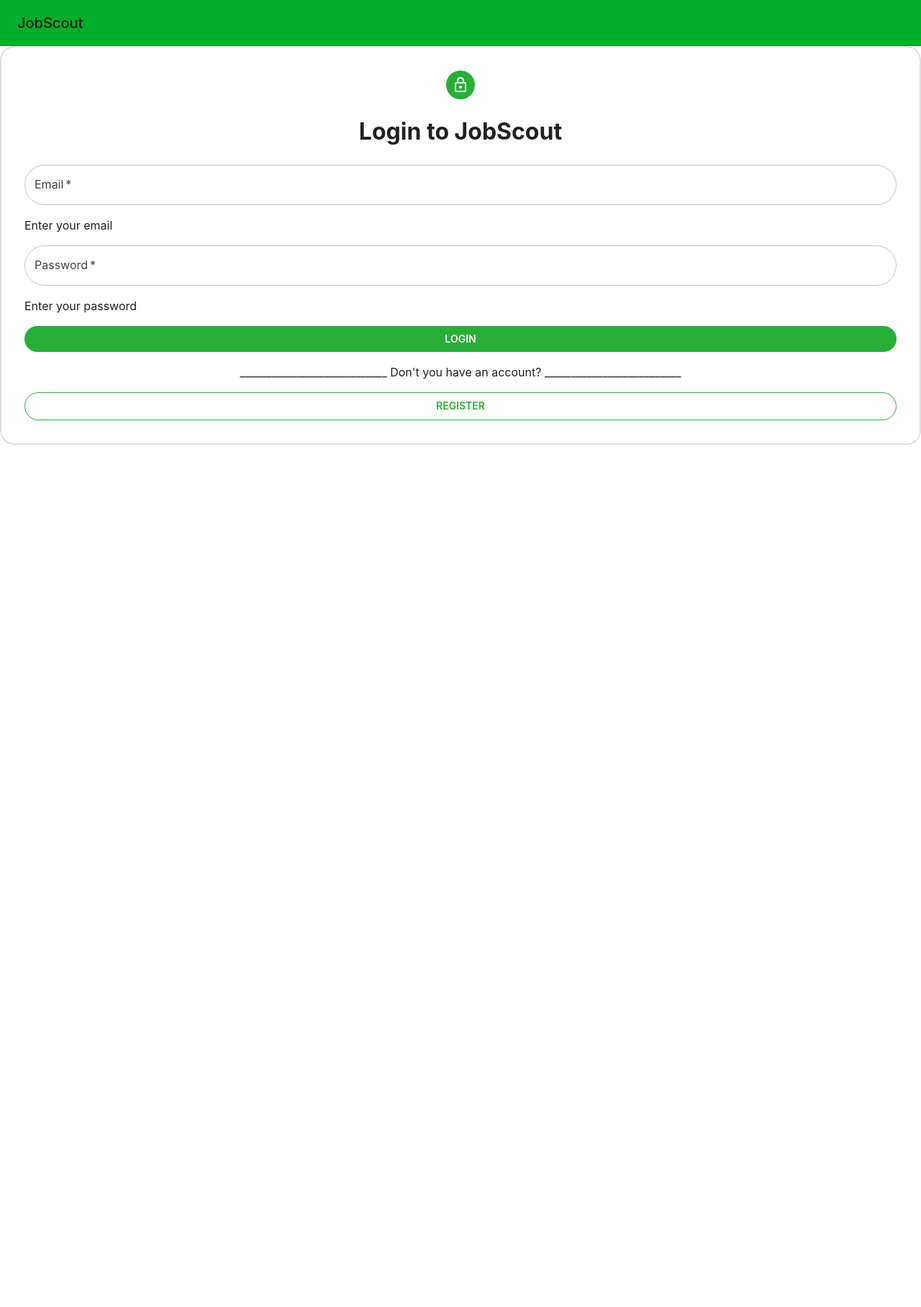
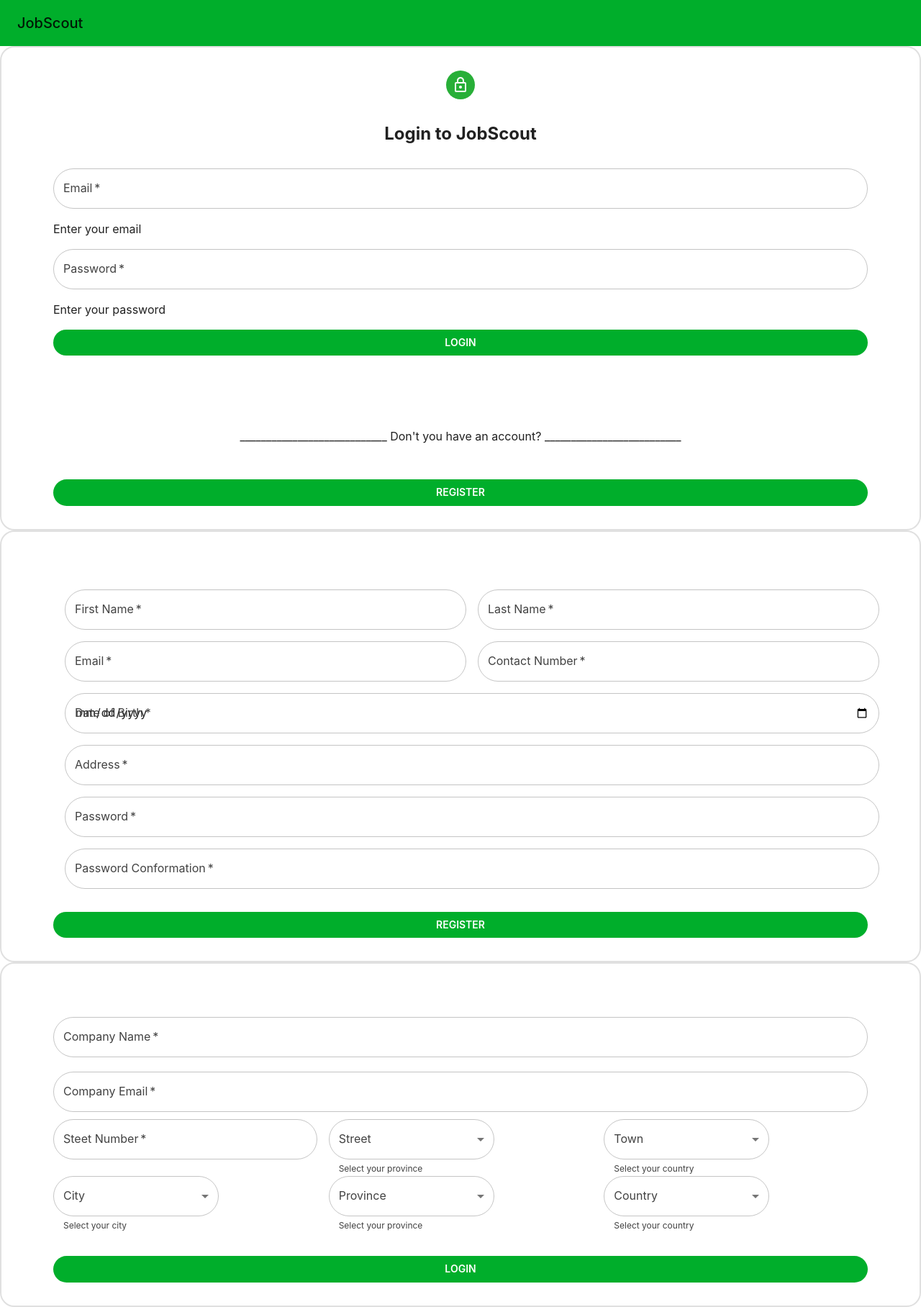
Before and after one commit to zetcco/jobscout-frontend, a React (Create React App) app: page /home in a window 1280 px wide. Shown: the whole page at 72% size. Before the commit the page ends 800 px from the top, so only its background shows below. Built offline with nearby package versions, Linux system fonts and the light colour scheme.

Commit message:
CenteredHeaderCard added to the SignupForms

```diff
--- a/src/components/authentication/OrgSignupForm.jsx
+++ b/src/components/authentication/OrgSignupForm.jsx
@@ -1,17 +1,16 @@
 import React from "react";
 import TextField from '@mui/material/TextField';
-import { Button, Grid, Paper } from '@mui/material';
+import { Button, Grid, Stack} from '@mui/material';
 import InputLabel from '@mui/material/InputLabel';
 import MenuItem from '@mui/material/MenuItem';
 import FormHelperText from '@mui/material/FormHelperText';
 import FormControl from '@mui/material/FormControl';
 import Select from '@mui/material/Select';
+import { CenteredHeaderCard } from "../cards/CenteredHeaderCard";
 
 
 
-const OrgSignupForm = () => {
-
-    const paperStyle = { padding: '60px', margin: '20px auto', width: '700px', fontFamily: 'sans-serif' }
+const OrgSignupFormy = () => {
     const textFieldStyle = { margin: '10px auto' }
     const [city, setCity] = React.useState('')
     const [province, setProvince] = React.useState('')
@@ -27,10 +26,12 @@
         setCountry(event.target.value);
     };
     return (
-        <Grid container Spacing={2}>
-            <Paper elevation={10} style={paperStyle}>
-                <Grid>
-                        <Grid>
+        <CenteredHeaderCard
+            footer={<Button variant="contained" fullWidth>Login</Button>}
+        >
+                <Stack spacing = {2} sx = {{width:'100%'}}>
+                    <Grid spacing={2}>
+                        <Grid item xs={12}>
                             <TextField
                                 id="outlined-basic"
                                 label="Company Name"
@@ -42,7 +43,7 @@
                             />
                         </Grid>
 
-                        <Grid>
+                        <Grid item xs={12}>
                             <TextField
                                 id="outlined-basic"
                                 label="Company Email"
@@ -54,7 +55,62 @@
                                 style={textFieldStyle}
                             />
                         </Grid>
-                        <Grid container Spacing={2}>
+
+                        <Grid container spacing={2} item xs={12}>
+                            <Grid item xs = {4}>
+                                <TextField
+                                    id="outlined-basic"
+                                    label="Steet Number"
+                                    variant="outlined"
+                                    placeholder = "Your street number"
+                                    fullWidth
+                                    required
+                                />
+                            </Grid>
+
+                            <Grid item xs = {4}>
+                                <FormControl sx = {{s:1, minWidth:'230px'}}>
+                                    <InputLabel id="Org-registration-street-select-label">Street</InputLabel>
+                                    <Select
+                                        labelId="Org-registration-town-select-label"
+                                        id="Org-registration-street-select"
+                                        value={province}
+                                        label="Street"
+                                        onChange={handleProvinceChange}
+                                    >
+                                        <MenuItem value="">
+                                            <em>None</em>
+                                        </MenuItem>
+                                        <MenuItem value={10}>Ten</MenuItem>
+                                        <MenuItem value={20}>Twenty</MenuItem>
+                                        <MenuItem value={30}>Thirty</MenuItem>
+                                    </Select>
+                                    <FormHelperText>Select your province</FormHelperText>
+                                </FormControl>
+                            </Grid>
+                            <Grid item xs = {4}>
+                                <FormControl sx = {{s:1, minWidth:'230px'}}>
+                                    <InputLabel id="Org-registration-town-select-label">Town</InputLabel>
+                                    <Select
+                                        labelId="Org-registration-town-select-label"
+                                        id="Org-registration-town-select"
+                                        value={country}
+                                        label="Town"
+                                        onChange={handleCountryChange}
+                                    >
+                                        <MenuItem value="">
+                                            <em>None</em>
+                                        </MenuItem>
+                                        <MenuItem value={10}>Ten</MenuItem>
+                                        <MenuItem value={20}>Twenty</MenuItem>
+                                        <MenuItem value={30}>Thirty</MenuItem>
+                                    </Select>
+                                    <FormHelperText>Select your country</FormHelperText>
+                                </FormControl>
+                            </Grid>
+                        </Grid>
+
+                        <Grid container spacing={2} item xs={12}>
                             <Grid item xs = {4}>
                                 <FormControl sx = {{s:1, minWidth:'230px'}}>
                                     <InputLabel id="Org-registration-city-select-label">City</InputLabel>
@@ -117,15 +173,11 @@
                                 </FormControl>
                             </Grid>
                         </Grid>
-
-                        <Grid>
-                            <Button variant="contained" sx={{ co2or: '#FFFFFF', backgroundColor: '#28AF38', borderRadius: '20px', margin: '10px auto' }} fullWidth>Login</Button>
-                        </Grid>
-                </Grid>
-            </Paper>
-        </Grid>
+                     </Grid>
+                </Stack>
+        </CenteredHeaderCard>
 
     );
 }
 
-export default OrgSignupForm;
+export default OrgSignupFormy;
--- a/src/components/authentication/SIgningForm.jsx
+++ b/src/components/authentication/SIgningForm.jsx
@@ -1,26 +1,20 @@
 import React from "react";
 import TextField from '@mui/material/TextField';
-import { Avatar, Button, Grid } from '@mui/material';
+import { Avatar, Button, Grid, Stack} from '@mui/material';
 import LockOutlinedIcon from '@mui/icons-material/LockOutlined';
-import { BasicCard } from "../BasicCard";
-import Box from '@mui/material/Box';
+import { CenteredHeaderCard } from "../cards/CenteredHeaderCard";
 
 const SigninForm = () => {
-
-const avatarStyle = {backgroundColor:'#28AF38' , align:'center'};
     return (
-   <BasicCard>
-        <Grid container>
-
-            <Grid item xs = {12}>
-                <Box align='center'>
-                    <Avatar style = {avatarStyle}><LockOutlinedIcon/></Avatar>
-                    <h1>Login to JobScout</h1>
-                </Box>
-            </Grid>
-
-            <Grid item xs = {12}>
-                <TextField
+        <CenteredHeaderCard
+        title = {"Login to JobScout"}
+        icon = {<Avatar style = {{backgroundColor:'#28AF38'}}><LockOutlinedIcon/></Avatar>}
+        footer = {<Button variant="contained" fullWidth>Register</Button>}
+    >
+    <Stack spacing={2} sx={{ width: '100%' }}>
+        <Grid spacing={2}>
+            <Grid>
+            <TextField
                     id="outlined-basic"
                     label="Email"
                     variant="outlined"
@@ -28,10 +22,9 @@
                     fullWidth
                     required
                     />
-                    <p>Enter your email</p>
+                <p>Enter your email</p>
             </Grid>
-
-            <Grid item xs = {12}>
+            <Grid item xs={12}>
                 <TextField
                     id="outlined-basic"
                     label="Password"
@@ -43,20 +36,16 @@
                 />
                 <p>Enter your password</p>
             </Grid>
+            <Grid item xs={12}>
+                <Button variant="contained" fullWidth>Login</Button>
 
-            <Grid item xs = {12}>
-                <Button variant="contained" sx = {{color:'#FFFFFF' , backgroundColor:'#28AF38' , borderRadius:'20px'}} fullWidth>Login</Button>
             </Grid>
-
-            <Grid item xs ={12}>
-                <Box>
-                    <p style = {{textAlign:'center'}}>____________________________ Don't you have an account? __________________________</p>
-                    <Button variant="contained" sx = {{color:'#28AF38' , backgroundColor:'#FFFFFF' , borderRadius:'20px', border: '1px solid #28AF38'}} fullWidth>Register</Button>
-                </Box>
+            <Grid margin="100px 0px 0px 0px">
+                <p align='center'>____________________________ Don't you have an account? __________________________</p>
             </Grid>
-
         </Grid>
-   </BasicCard>
+    </Stack>
+    </CenteredHeaderCard>
      );
 }
 
--- a/src/components/authentication/SingupForm.jsx
+++ b/src/components/authentication/SingupForm.jsx
@@ -1,12 +1,14 @@
 import React from "react";
 import TextField from '@mui/material/TextField';
-import {Button, Grid  } from '@mui/material';
-import { BasicCard } from "../BasicCard";
+import {Button, Grid ,Stack } from '@mui/material';
+import { CenteredHeaderCard } from "../cards/CenteredHeaderCard";
 
 const SignupForm = () => {
     return (
-        <Grid >
-            <BasicCard>
+        <CenteredHeaderCard
+            footer = {<Button variant="contained" fullWidth>Register</Button>}
+        >
+            <Stack spacing={2} sx={{ width: '100%' }}>
                 <Grid container spacing={2}>
                     <Grid item xs={6}>
                         <TextField
@@ -98,13 +100,10 @@
                             required
                         />
                     </Grid>
+                </Grid>
+            </Stack>
+        </CenteredHeaderCard>
 
-                <Grid item xs={12}>
-                   <Button variant="contained" sx = {{color:'#FFFFFF' , backgroundColor:'#28AF38' , borderRadius:'20px'}} fullWidth>Register</Button>
-                </Grid>
-                </Grid>
-            </BasicCard>
-        </Grid>
      );
 }
 
--- a/src/routes/Home.jsx
+++ b/src/routes/Home.jsx
@@ -9,8 +9,8 @@
     return (
         <>
             <SigninForm/>
-            {/* <SignupForm/> */}
-            {/* <OrgSingupForm/> */}
+            <SignupForm/>
+            <OrgSingupForm/>
         </>
     )
 }
```
Lines whose indentation alone changed are shown as unchanged.
